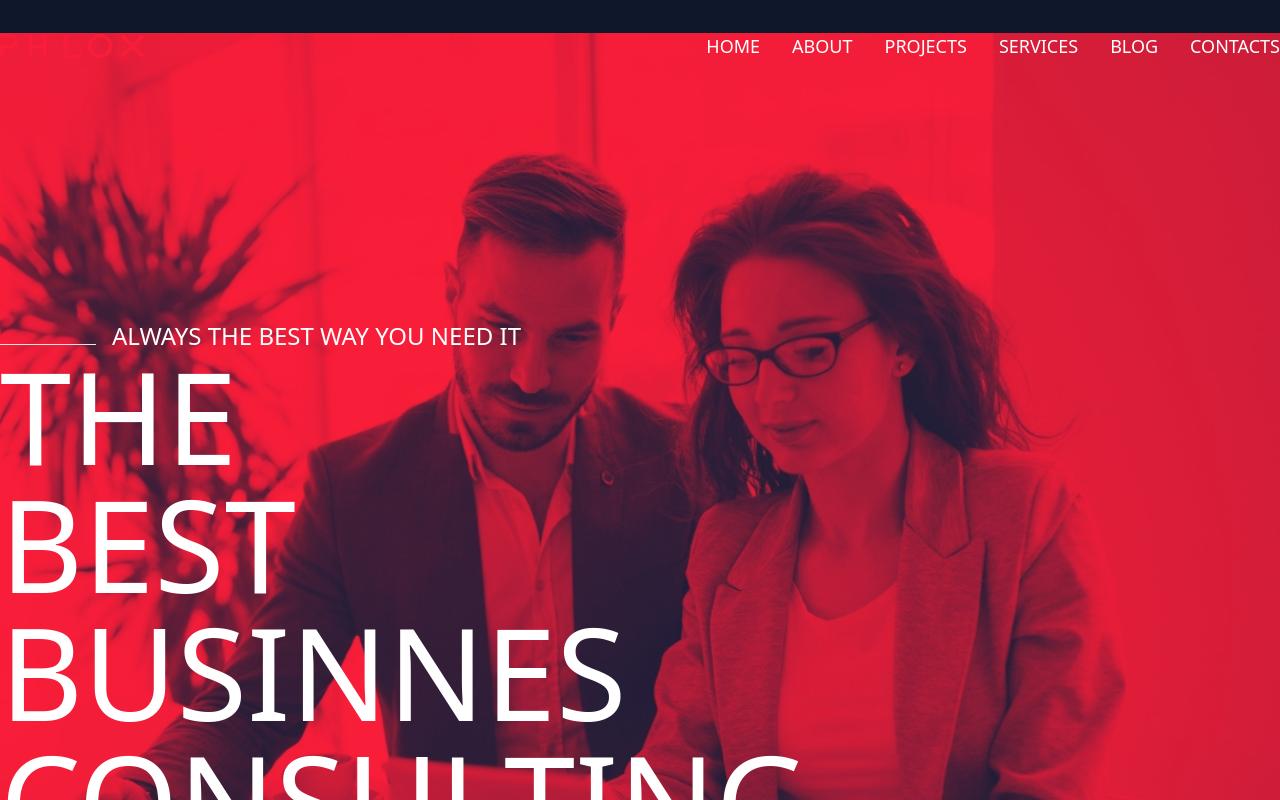
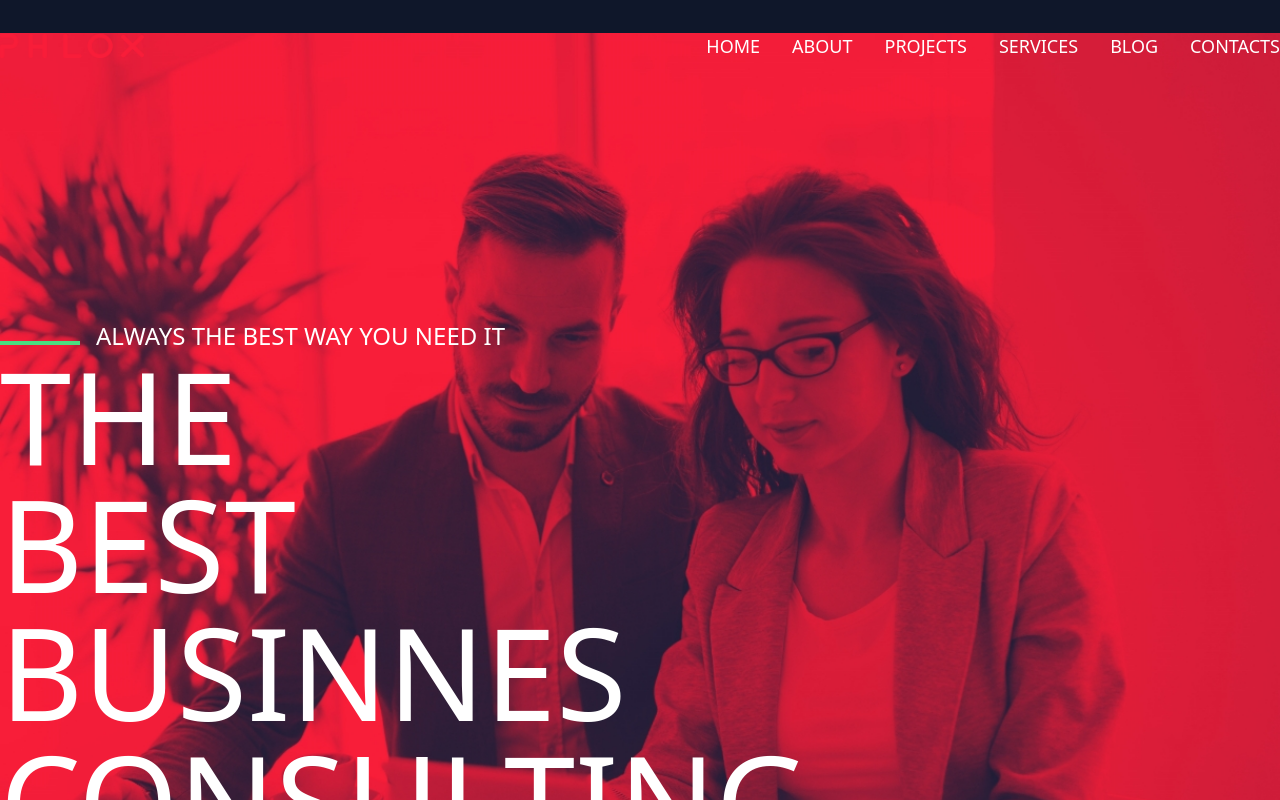
Before and after one commit to RubaCodes/proj-html-vuejs, a Vue app: page / in a window 1280 px wide. Shown: the top 800 px of the page. Built offline with nearby package versions, Linux system fonts and the light colour scheme.

Commit message:
completato heero/header

```diff
--- a/src/components/BaseHero.vue
+++ b/src/components/BaseHero.vue
@@ -8,7 +8,7 @@
       id="hero-title"
     >
       <div class="flex gap-4 items-baseline">
-        <hr class="w-24 hr" />
+        <hr class="w-20 border-green-400 border-2" />
         <h3 class="text-2xl">always the best way you need it</h3>
       </div>
       <h1 class="text-9xl w-2/5">the best businnes consulting</h1>
```
